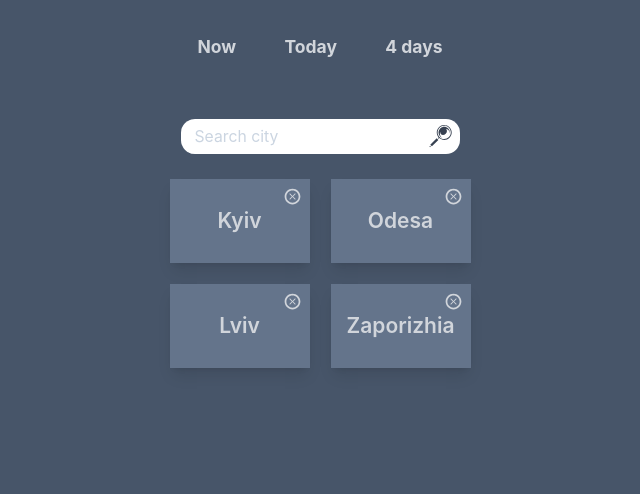
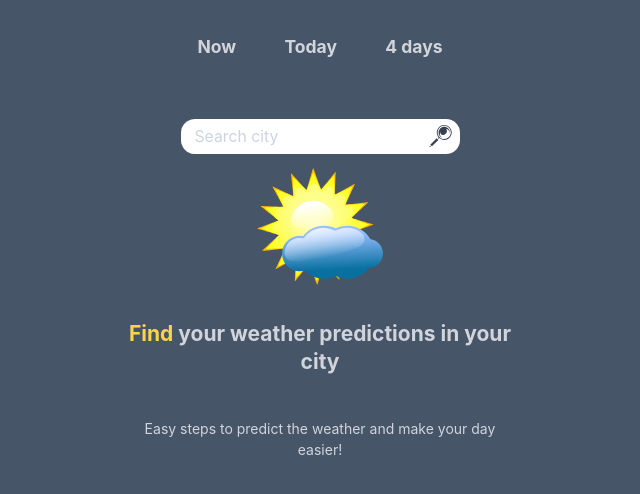
Before and after one commit to VladimirPariy/weatherApp-reactApp, a React (Create React App) app: page / in a window 1280 px wide. Shown: the top 494 px of the page, without its empty margins (320-960 px from the left). Built offline with nearby package versions, Linux system fonts and the light colour scheme.

Commit message:
added ability to delete items from local storage

```diff
--- a/src/App.jsx
+++ b/src/App.jsx
@@ -2,7 +2,6 @@ import React, {useEffect, useState} from "react";
 import style from './App.module.scss'
 import AppRouter from "./components/AppRouter/AppRouter";
 import Navbar from "./components/UI/navbar/Navbar";
-import {data} from './localStorage'
 
 const App = () => {
     const [currentCity, setCurrentCity] = useState('')
@@ -12,15 +11,11 @@ const App = () => {
         setModal(false)
     }, [currentCity])
 
-    useEffect(()=> {
-        localStorage.setItem('data', JSON.stringify(data))
-    }, [])
-
     return (
         <div className={style.wrapper}>
             <div className={style.container}>
                 <Navbar/>
-                <AppRouter currentCity={currentCity} setCurrentCity={setCurrentCity} visible={modal} setVisible={setModal} data={data}/>
+                <AppRouter currentCity={currentCity} setCurrentCity={setCurrentCity} visible={modal} setVisible={setModal}/>
             </div>
 
         </div>
--- a/src/components/AppRouter/AppRouter.jsx
+++ b/src/components/AppRouter/AppRouter.jsx
@@ -8,7 +8,7 @@ import FourDaysWeather from "../../pages/FourDaysWeatherPage/FourDaysWeatherPage
 const AppRouter = ({...props}) => {
     return (
         <Routes>
-            <Route path="/" element={<HomePage setCurrentCity={props.setCurrentCity} data={props.data}/>}/>
+            <Route path="/" element={<HomePage setCurrentCity={props.setCurrentCity}/>}/>
             <Route path="current" element={<CurrentWeatherPage {...props}/>}/>
             <Route path="today" element={<WeatherTodayPage {...props}/>}/>
             <Route path="fourdays" element={<FourDaysWeather {...props}/>}/>
--- a/src/components/UI/localStorageItem/LocalStorageItem.jsx
+++ b/src/components/UI/localStorageItem/LocalStorageItem.jsx
@@ -2,16 +2,23 @@ import React from 'react';
 import style from "./LocalStorageItem.module.scss";
 import {TiDeleteOutline} from "react-icons/ti";
 
-const LocalStorageItem = ({localStorageItem}) => {
-    console.log(localStorageItem)
-    return localStorageItem.map(item => {
-        return (
-            <div className={style.cityItem} key={item.id}>
-                <div className={style.iconItem}><TiDeleteOutline/></div>
-                <div className={style.cityNameItem}>{item.city}</div>
-            </div>
-        )
-    })
+const LocalStorageItem = ({cityList, setCityList}) => {
+
+    const removeLocalStorageItem = (target) => {
+        setCityList(cityList.filter(item => target.id !== item.id))
+        localStorage.setItem('data', cityList)
+    }
+
+    return cityList.map(item =>
+        <div className={style.cityItem} key={item.id}>
+            <button className={style.iconItem}
+                    onClick={() => removeLocalStorageItem(item)}>
+                <TiDeleteOutline/>
+            </button>
+            <div className={style.cityNameItem}>{item.city}</div>
+        </div>
+    )
+
 
 };
 
--- a/src/localStorage.js
+++ b/src/localStorage.js
@@ -1,4 +1,4 @@
-export const data = [
+export const local = [
     {city: 'Kyiv', id: 1},
     {city: 'Odesa', id: 2},
     {city: 'Lviv', id: 3},
--- a/src/pages/HomePage/HomePage.jsx
+++ b/src/pages/HomePage/HomePage.jsx
@@ -1,4 +1,4 @@
-import React, {useEffect} from 'react';
+import React from "react";
 import style from "./HomePage.module.scss";
 import weatherIcon from "../../Assets/Icons/sivvus_weather_symbols_2.svg";
 import {Link, useNavigate} from "react-router-dom";
@@ -7,19 +7,14 @@ import Search from "../../components/UI/Search/Search";
 import {useLocalStorage} from "../../hooks/useLocalStorage";
 import LocalStorageItem from "../../components/UI/localStorageItem/LocalStorageItem";
 
-
-const HomePage = ({setCurrentCity, data}) => {
+const HomePage = ({setCurrentCity}) => {
+    const [cityList, setCityList] = useLocalStorage('', 'city')
 
     const navigate = useNavigate();
     const relink = () => {
-        navigate("/current", {replace: true});
+        navigate('/current', {replace: true});
     }
 
-    const [cityList, setCityList] = useLocalStorage('', 'data')
-    useEffect(() => {
-        setCityList(data)
-    }, [cityList, data])
-    console.log(cityList)
     return (
         <div className={style.container}
              onKeyDown={(e) => {
@@ -30,10 +25,11 @@ const HomePage = ({setCurrentCity, data}) => {
                     <GiMagnifyingGlass/>
                 </Link>
             </Search>
-            {cityList && cityList.length !== 0
+
+            { cityList.length !== 0
                 ?
                 <div className={style.localStorageContainer}>
-                    <LocalStorageItem localStorageItem={cityList}/>
+                    <LocalStorageItem cityList={cityList} setCityList={setCityList}/>
                 </div>
                 :
                 <>
```
